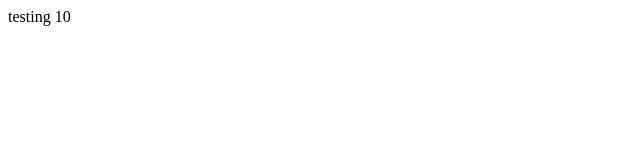
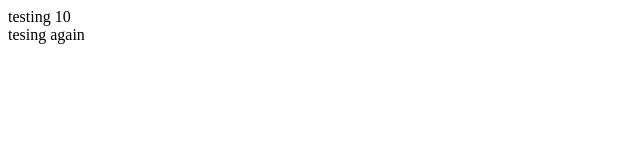
Before and after one commit to WaleedAshraf/happi, a plain HTML site: page index.html in a window 1280 px wide. Shown: the full height of the page, 0-640 px from the left. Drawn offline with Linux system fonts and the light colour scheme.

Commit message:
testing 11

```diff
--- a/index.html
+++ b/index.html
@@ -22,5 +22,6 @@
 testing 10
 <div class="fb-like" data-share="true" data-width="450" data-show-faces="true">
 </div>
+tesing again
 
 </html>
```
